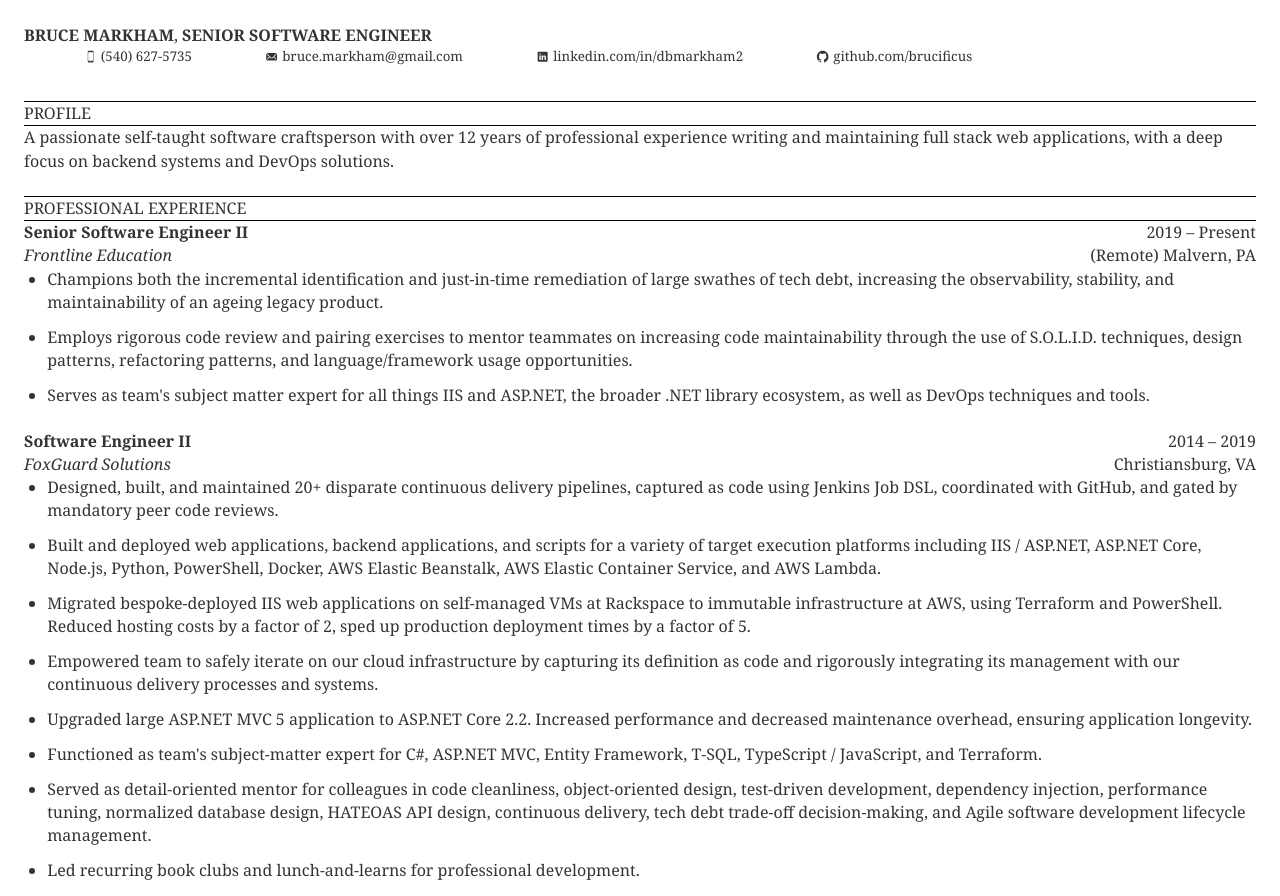
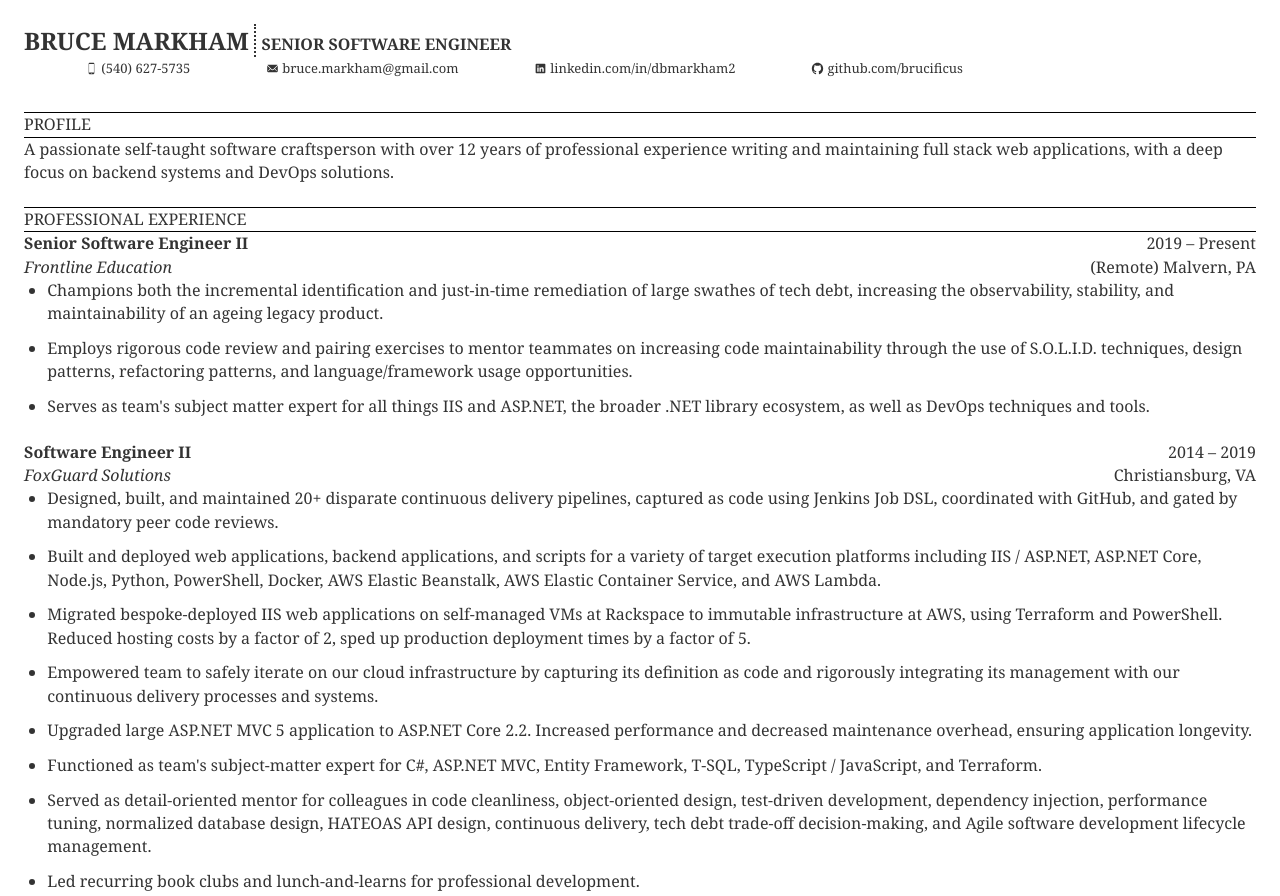
Before and after one commit to brucificus/curriculum-vitae, a Gatsby site: page / in a window 1280 px wide. Shown: the top 896 px of the page. Built offline with nearby package versions, Linux system fonts and the light colour scheme; Gatsby itself is replaced by a stand-in of ours; some packages are replaced by stand-ins of ours.

Commit message:
🎨 Updates Header Formatting
This helps draw more attention to my name, and also distinguishing that text from my profession title.

```diff
--- a/src/components/header.module.scss
+++ b/src/components/header.module.scss
@@ -2,15 +2,32 @@
     white-space: nowrap;
 }
 
-.identityText {
+@mixin identityText {
   font-weight: bold;
   text-transform: uppercase;
+}
+
+.nameText {
+  @include identityText;
+
+  font-size: x-large;
+
+  border-right-width: 2pt;
+  border-right-style: dotted;
+  padding-right: 4pt;
+  margin-right: 4pt;
+}
+
+.professionText {
+  @include identityText;
+
+  font-size: medium;
 }
 
 .contact {
   display: flex;
   width: 100%;
-  font-size: smaller;
+  font-size: small;
   justify-content: space-around;
   list-style: none;
 }
--- a/src/components/header.tsx
+++ b/src/components/header.tsx
@@ -9,7 +9,7 @@ import GitHub from "./contact/github";
 const Header = () => (
   <header className={headerStyles.container}>
     <p>
-      <span className={headerStyles.identityText}>Bruce Markham</span>, <span className={headerStyles.identityText}>Senior Software Engineer</span><br/>
+      <span className={headerStyles.nameText}>Bruce Markham</span><span className={headerStyles.professionText}>Senior Software Engineer</span><br/>
       <ul className={headerStyles.contact}>
         <li><PhoneNumber value="(540) 627-5735" /></li>
         <li><EmailAddress value="bruce.markham@gmail.com"/></li>
```
